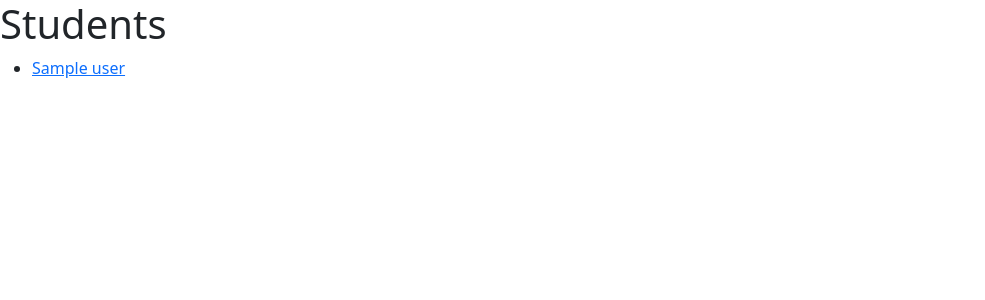
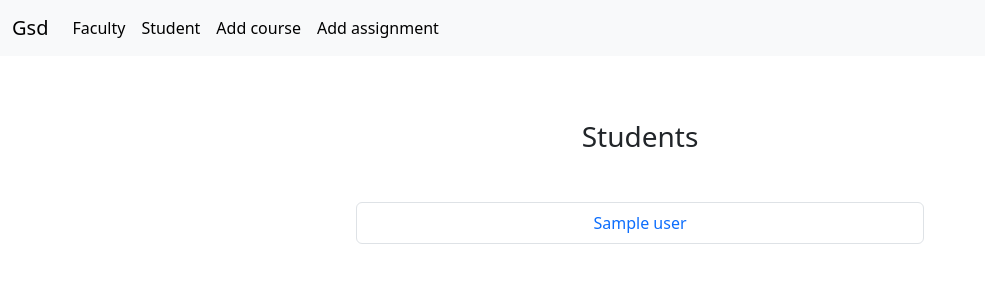
Before and after one commit to e9kwagh/gsd-classroom, a Django app: template apps/voyage/templates/voyage/studentview.html in a window 1280 px wide. Shown: the top 300 px of the page, without its empty margins (0-985 px from the left). Run offline with Django 4.2, Linux system fonts and the light colour scheme; the template is opened without the code that fills it: most values are stand-ins (such as "Sample title", 1, 10 or a date in 2020).

Commit message:
new commit

```diff
--- a/apps/voyage/templates/voyage/base.html
+++ b/apps/voyage/templates/voyage/base.html
@@ -9,6 +9,24 @@
     <link href="https://cdn.jsdelivr.net/npm/bootstrap@5.3.2/dist/css/bootstrap.min.css" rel="stylesheet" integrity="sha384-T3c6CoIi6uLrA9TneNEoa7RxnatzjcDSCmG1MXxSR1GAsXEV/Dwwykc2MPK8M2HN" crossorigin="anonymous">
   </head>
   <body>
+    <nav class="navbar navbar-expand-lg bg-body-tertiary">
+      <div class="container-fluid">
+        <a class="navbar-brand" >Gsd</a>
+        <button class="navbar-toggler" type="button" data-bs-toggle="collapse" data-bs-target="#navbarNavAltMarkup" aria-controls="navbarNavAltMarkup" aria-expanded="false" aria-label="Toggle navigation">
+          <span class="navbar-toggler-icon"></span>
+        </button>
+        <div class="collapse navbar-collapse" id="navbarNavAltMarkup">
+          <div class="navbar-nav">
+            <a class="nav-link active" aria-current="page" href="{% url 'facultypage' %}">Faculty</a>
+            <a class="nav-link active" href="{% url 'Studentpage' %}">Student</a>
+            <a class="nav-link active" aria-current="page" href="{% url 'courseform' %}">Add course</a>
+            <a class="nav-link active" aria-current="page" href="{% url 'assignmentform' %}">Add assignment</a>
+
+
+          </div>
+        </div>
+      </div>
+    </nav>
 
     {% block content %}
 
--- a/apps/voyage/templates/voyage/create_form.html
+++ b/apps/voyage/templates/voyage/create_form.html
@@ -9,7 +9,7 @@
       <div class="col-md-6">
         <div class="card">
           <div class="card-body">
-            <h2 class="card-title text-center">Create a New Entry</h2>
+            <h2 class="card-title text-center">Create Entry</h2>
             <form method="post" enctype="multipart/form-data">
               {% csrf_token %}
               {{ form.as_p }}
--- a/apps/voyage/templates/voyage/faculty.html
+++ b/apps/voyage/templates/voyage/faculty.html
@@ -143,7 +143,7 @@
                             {% for submission in submissions %}
                                 <tr>
                                     <td>{{ submission.assignment}}</td>
-                                    <td>{{ submission.assignment.Submissions.count }} </td>
+                                    <td>{{   submission.assignment.Submissions.count }} </td>
 
                                 </tr>
                             {% endfor %}
--- a/apps/voyage/templates/voyage/studentview.html
+++ b/apps/voyage/templates/voyage/studentview.html
@@ -1,15 +1,16 @@
 {% extends 'voyage/base.html' %}
 
 {% block title %}
-     Student
+    Student
 {% endblock %}
 
 {% block content %}
-    <h1>Students</h1>
-
-    <ul>
-        {% for student in students %}
-            <li><a href="{% url 'student' student.id %}">{{ student.user }}</a></li>
-        {% endfor %}
-    </ul>
+    <div class="container p-3 mt-5 text-center" style="max-width: 600px;">
+        <h3 class="mb-5">Students</h3>
+        <ul class="list-group">
+            {% for student in students %}
+                <li class="list-group-item"><a href="{% url 'student' student.id %}" class="text-decoration-none">{{ student.user }}</a></li>
+            {% endfor %}
+        </ul>
+    </div>
 {% endblock %}
--- a/apps/voyage/urls/appurls.py
+++ b/apps/voyage/urls/appurls.py
@@ -7,7 +7,7 @@
     path("", VoyageDefaultView.as_view(), name="home"),
     path("dashboard/faculty/<int:f_id>", FacultyView.as_view(), name="faculty"),
     path("dashboard/student/<int:s_id>", StudentCoursesView.as_view(), name="student"),
-    path('courseform', CreateCourse.as_view(), name='courseform'),
+    path('courseform/', CreateCourse.as_view(), name="courseform"),
     path('assignmentform/', CreateAssignment.as_view(), name="assignmentform"),
     path("facultypage/", FacultyPageView.as_view(), name="facultypage"),
     path("Studentpage/", StudentPageView.as_view(), name="Studentpage"),
```
Also changed, not shown: apps/voyage/templates/voyage/facultyview.html (+5 -11 lines), apps/voyage/views/appviews.py (line endings or trailing spaces).
